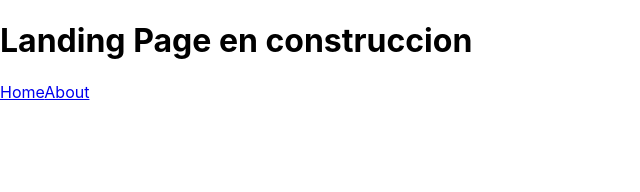
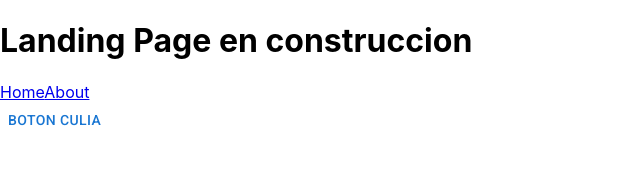
Before and after one commit to chuno-st/PF-G1-FRONTEND, a React (Create React App) app in the folder henry-diamond/: page / in a window 1280 px wide. Shown: the top 192 px of the page, without its empty margins (0-640 px from the left). Built offline with nearby package versions, Linux system fonts and the light colour scheme.

Commit message:
installed MUI
instalado MUI para footer

```diff
--- a/henry-diamond/package.json
+++ b/henry-diamond/package.json
@@ -3,6 +3,10 @@
   "version": "0.1.0",
   "private": true,
   "dependencies": {
+    "@emotion/react": "^11.9.3",
+    "@emotion/styled": "^11.9.3",
+    "@mui/icons-material": "^5.8.4",
+    "@mui/material": "^5.8.7",
     "@testing-library/jest-dom": "^5.11.6",
     "@testing-library/react": "^11.2.1",
     "@testing-library/user-event": "^12.2.2",
--- a/henry-diamond/public/index.html
+++ b/henry-diamond/public/index.html
@@ -25,6 +25,19 @@
       Learn how to configure a non-root public URL by running `npm run build`.
     -->
     <title>React App</title>
+    <!-- Aca abajo en este <link> esta la fuente de MUI roboto -->
+    <link
+    rel="stylesheet"
+    href="https://fonts.googleapis.com/css?family=Roboto:300,400,500,700&display=swap"
+    />
+
+    <link
+  rel="stylesheet"
+  href="https://fonts.googleapis.com/icon?family=Material+Icons"
+    />
+
+
+
   </head>
   <body>
     <noscript>You need to enable JavaScript to run this app.</noscript>
--- /dev/null
+++ b/henry-diamond/src/components/Footer.jsx
@@ -0,0 +1,19 @@
+import React from 'react'
+
+import Container from '@mui/material/Container'
+
+import Button from '@mui/material/Button';
+
+
+export default function Footer (){
+    return(
+        <div>
+
+        <Button> Boton culia</Button>
+
+
+
+
+        </div>
+    )
+}
--- a/henry-diamond/src/components/Landing.jsx
+++ b/henry-diamond/src/components/Landing.jsx
@@ -1,4 +1,5 @@
 import { Link } from "react-router-dom";
+import Footer from "./Footer.jsx";
 
 const Landing = () => {
   return (
@@ -8,7 +9,13 @@ const Landing = () => {
         Home
       </Link>
       <Link className="link" to="/About">About</Link>
+      <div>
+        <Footer>
+
+        </Footer>
+      </div>
     </div>
+
   );
 };
 
```
